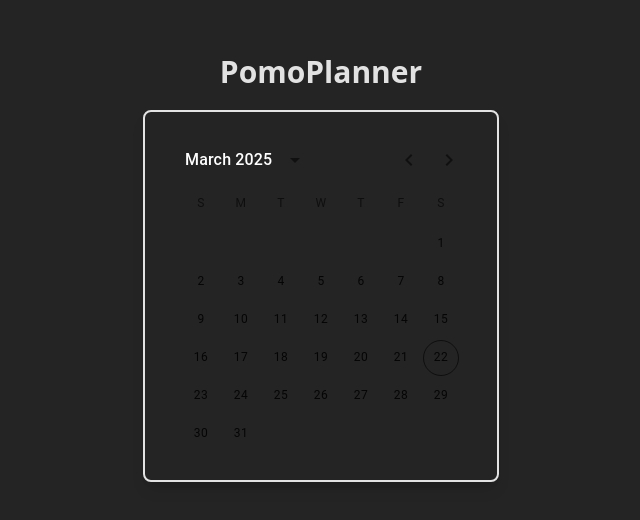
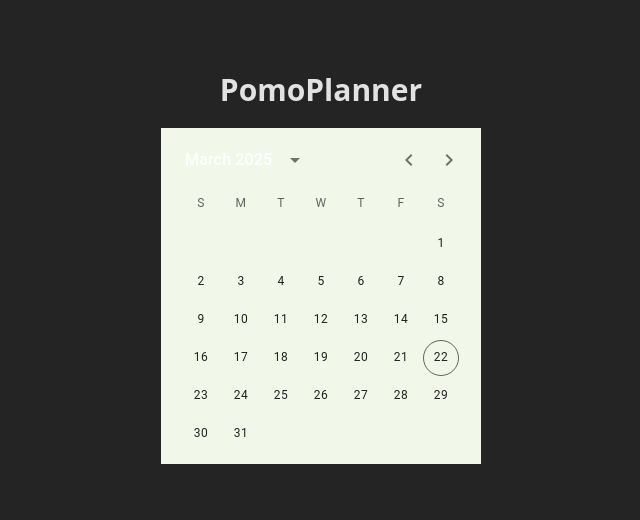
Before and after one commit to RonCodes88/PomoPlanner, a React (Vite) app in the folder PomoPlanner/: page / in a window 1280 px wide. Shown: the part 132-652 px from the top of the page, without its empty margins (319-959 px from the left). Built offline with nearby package versions, Linux system fonts and the light colour scheme.

Commit message:
update calendar color

```diff
--- a/PomoPlanner/src/components/Calendar.jsx
+++ b/PomoPlanner/src/components/Calendar.jsx
@@ -1,14 +1,17 @@
 import { LocalizationProvider } from "@mui/x-date-pickers/LocalizationProvider";
 import { AdapterDayjs } from "@mui/x-date-pickers/AdapterDayjs";
 import { DateCalendar } from "@mui/x-date-pickers/DateCalendar";
+import { lightGreen } from "@mui/material/colors";
 
 import React from "react";
 
 export default function Calendar() {
   return (
-    <div className="border-2 p-4 rounded-lg shadow-lg ">
+    <div >
       <LocalizationProvider dateAdapter={AdapterDayjs}>
-        <DateCalendar />
+        <DateCalendar sx={{
+          bgcolor: lightGreen[50],
+        }} />
       </LocalizationProvider>
     </div>
   );
```
